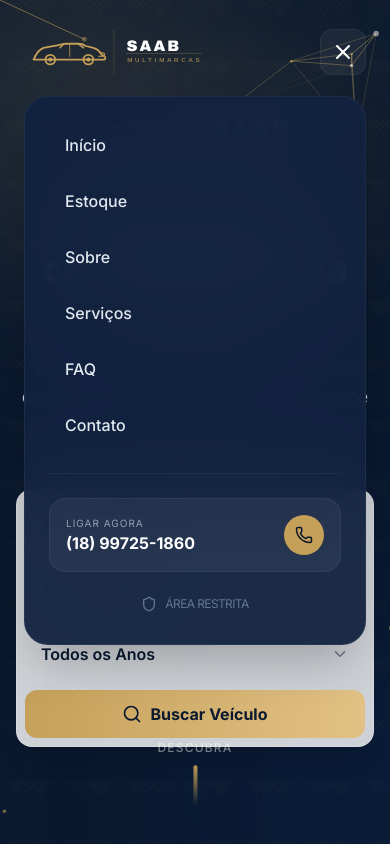
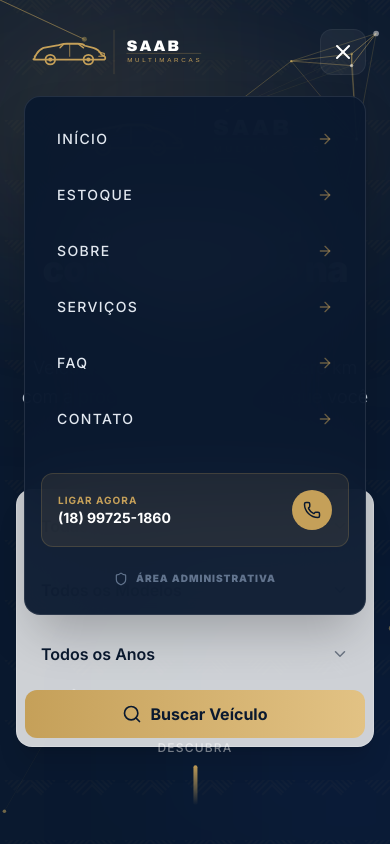
Before and after one commit to GustavoCortezBrito/SaabMultiMarcasSite, a Next.js app: page / in a window 390 px wide. Both pictures are taken after a click on the button 343 px from the left and 52 px from the top of the page. Shown: the top 844 px of the page. Built offline with nearby package versions, Linux system fonts and the light colour scheme.

Commit message:
fix: responsividade mobile e links do header

```diff
--- a/components/About.tsx
+++ b/components/About.tsx
@@ -97,12 +97,12 @@ export default function About() {
               animate={isInView ? { opacity: 1, y: 0 } : {}}
               transition={{ delay: 0.6 + (index * 0.1), duration: 0.6 }}
               whileHover={{ y: -10 }}
-              className="bg-surface p-10 rounded-[2.5rem] border border-slate-100 transition-all duration-300 group hover:shadow-premium"
+              className="bg-surface p-8 md:p-10 rounded-[2rem] md:rounded-[2.5rem] border border-slate-100 transition-all duration-300 group hover:shadow-premium"
             >
-              <div className="w-16 h-16 rounded-2xl bg-white shadow-sm flex items-center justify-center text-accent mb-8 group-hover:bg-accent group-hover:text-white transition-all duration-500 group-hover:rotate-[15deg]">
+              <div className="w-14 h-14 md:w-16 md:h-16 rounded-xl md:rounded-2xl bg-white shadow-sm flex items-center justify-center text-accent mb-6 md:mb-8 group-hover:bg-accent group-hover:text-white transition-all duration-500 group-hover:rotate-[15deg]">
                 {feature.icon}
               </div>
-              <h3 className="text-xl font-bold text-primary mb-4 group-hover:text-accent transition-colors">
+              <h3 className="text-xl font-bold text-primary mb-3 md:mb-4 group-hover:text-accent transition-colors">
                 {feature.title}
               </h3>
               <p className="text-slate-500 text-sm leading-relaxed font-light">
--- a/components/Header.tsx
+++ b/components/Header.tsx
@@ -20,7 +20,7 @@ export default function Header() {
 
   const navItems = [
     { name: "Início", href: "/" },
-    { name: "Estoque", href: "/#veiculos" },
+    { name: "Estoque", href: "/estoque" },
     { name: "Sobre", href: "/#sobre" },
     { name: "Serviços", href: "/#servicos" },
     { name: "FAQ", href: "/#faq" },
@@ -43,25 +43,28 @@ export default function Header() {
             animate={{ opacity: 1, x: 0 }}
             transition={{ duration: 0.6 }}
           >
-            <a href="/" className="block transition-transform hover:scale-105 active:scale-95">
+            <Link href="/" className="block transition-transform hover:scale-105 active:scale-95">
               <Logo size={isScrolled ? "sm" : "md"} />
-            </a>
+            </Link>
           </motion.div>
 
           {/* Desktop Navigation */}
           <nav className="hidden lg:flex items-center gap-10">
             {navItems.map((item, index) => (
-              <motion.a
+              <motion.div
                 key={item.name}
-                href={item.href}
                 initial={{ opacity: 0, y: -10 }}
                 animate={{ opacity: 1, y: 0 }}
                 transition={{ delay: index * 0.1, duration: 0.5 }}
-                className="text-slate-200 hover:text-accent font-medium transition-all relative group text-sm uppercase tracking-widest"
               >
-                {item.name}
-                <span className="absolute -bottom-2 left-0 w-0 h-0.5 bg-accent transition-all duration-300 group-hover:w-full" />
-              </motion.a>
+                <Link
+                  href={item.href}
+                  className="text-slate-200 hover:text-accent font-medium transition-all relative group text-sm uppercase tracking-widest"
+                >
+                  {item.name}
+                  <span className="absolute -bottom-2 left-0 w-0 h-0.5 bg-accent transition-all duration-300 group-hover:w-full" />
+                </Link>
+              </motion.div>
             ))}
           </nav>
 
@@ -116,32 +119,35 @@ export default function Header() {
               animate={{ opacity: 1, height: "auto", y: 0 }}
               exit={{ opacity: 0, height: 0, y: -20 }}
               transition={{ duration: 0.4, ease: "circOut" }}
-              className="lg:hidden overflow-hidden bg-secondary/95 backdrop-blur-2xl rounded-3xl mt-4 border border-white/5 shadow-2xl"
+              className="lg:hidden overflow-hidden bg-primary/95 backdrop-blur-2xl rounded-2xl mt-4 border border-white/10 shadow-2xl"
             >
-              <nav className="flex flex-col gap-2 p-6">
+              <nav className="flex flex-col gap-1 p-4">
                 {navItems.map((item, idx) => (
-                  <motion.a
+                  <motion.div
+                    key={item.name}
                     initial={{ opacity: 0, x: -10 }}
                     animate={{ opacity: 1, x: 0 }}
                     transition={{ delay: idx * 0.05 }}
-                    key={item.name}
-                    href={item.href}
-                    onClick={() => setIsMobileMenuOpen(false)}
-                    className="text-slate-200 hover:text-accent font-medium transition-all py-3 px-4 rounded-xl hover:bg-white/5 flex items-center justify-between group"
                   >
-                    <span>{item.name}</span>
-                    <ArrowRight size={16} className="opacity-0 group-hover:opacity-100 transition-all -translate-x-2 group-hover:translate-x-0" />
-                  </motion.a>
+                    <Link
+                      href={item.href}
+                      onClick={() => setIsMobileMenuOpen(false)}
+                      className="text-slate-200 hover:text-accent font-medium transition-all py-4 px-4 rounded-xl hover:bg-white/5 flex items-center justify-between group border-b border-white/5 last:border-0"
+                    >
+                      <span className="text-sm uppercase tracking-widest">{item.name}</span>
+                      <ArrowRight size={16} className="text-accent/50 group-hover:text-accent transition-all" />
+                    </Link>
+                  </motion.div>
                 ))}
 
-                <div className="mt-4 pt-6 border-t border-white/5 flex flex-col gap-4">
+                <div className="mt-2 pt-4 flex flex-col gap-3">
                   <a
                     href="tel:+5518997251860"
-                    className="flex items-center justify-between gap-2 text-white bg-white/5 p-4 rounded-2xl border border-white/5"
+                    className="flex items-center justify-between gap-2 text-white bg-accent/10 p-4 rounded-xl border border-accent/20"
                   >
                     <div className="flex flex-col">
-                      <span className="text-[10px] text-slate-400 uppercase tracking-widest">Ligar agora</span>
-                      <span className="font-bold">(18) 99725-1860</span>
+                      <span className="text-[10px] text-accent uppercase tracking-widest font-bold">Ligar agora</span>
+                      <span className="font-bold text-sm">(18) 99725-1860</span>
                     </div>
                     <div className="w-10 h-10 rounded-full bg-accent flex items-center justify-center text-primary">
                       <Phone size={18} />
@@ -151,10 +157,10 @@ export default function Header() {
                   <Link
                     href="/admin/login"
                     onClick={() => setIsMobileMenuOpen(false)}
-                    className="flex items-center justify-center gap-2 text-slate-500 hover:text-accent transition-colors py-2"
+                    className="flex items-center justify-center gap-2 text-slate-500 hover:text-accent transition-colors py-3"
                   >
-                    <Shield size={16} />
-                    <span className="text-xs uppercase tracking-tighter">Área Restrita</span>
+                    <Shield size={14} />
+                    <span className="text-[10px] uppercase tracking-widest font-black">Área Administrativa</span>
                   </Link>
                 </div>
               </nav>
--- a/components/Services.tsx
+++ b/components/Services.tsx
@@ -43,7 +43,7 @@ export default function Services() {
   ];
 
   return (
-    <section id="servicos" ref={ref} className="py-24 px-6 bg-primary relative overflow-hidden">
+    <section id="servicos" ref={ref} className="py-20 md:py-24 px-6 bg-primary relative overflow-hidden">
       {/* Dynamic Background */}
       <div className="absolute top-0 left-0 w-full h-full opacity-10 pointer-events-none">
         <div className="absolute top-1/4 left-1/4 w-[500px] h-[500px] bg-accent/20 blur-[150px] rounded-full" />
@@ -55,17 +55,17 @@ export default function Services() {
           initial={{ opacity: 0, y: 30 }}
           animate={isInView ? { opacity: 1, y: 0 } : {}}
           transition={{ duration: 0.8 }}
-          className="text-center mb-20"
+          className="text-center mb-16 md:mb-20"
         >
           <h2 className="text-4xl md:text-6xl font-black text-white mb-6 tracking-tight">
             Nossos <span className="text-gradient-gold">Serviços</span>
           </h2>
-          <p className="text-slate-400 text-lg max-w-2xl mx-auto font-light leading-relaxed">
+          <p className="text-slate-400 text-base md:text-lg max-w-2xl mx-auto font-light leading-relaxed">
             Soluções completas para você realizar o melhor negócio com segurança e agilidade.
           </p>
         </motion.div>
 
-        <div className="grid md:grid-cols-2 lg:grid-cols-3 gap-8">
+        <div className="grid md:grid-cols-2 lg:grid-cols-3 gap-6 md:gap-8">
           {services.map((service, index) => (
             <motion.div
               key={index}
@@ -73,12 +73,12 @@ export default function Services() {
               animate={isInView ? { opacity: 1, scale: 1 } : {}}
               transition={{ delay: 0.2 + (index * 0.1), duration: 0.6 }}
               whileHover={{ y: -10, backgroundColor: "rgba(255, 255, 255, 0.05)" }}
-              className="p-10 rounded-[2.5rem] border border-white/5 bg-white/5 backdrop-blur-sm transition-all duration-500 group"
+              className="p-8 md:p-10 rounded-[2rem] md:rounded-[2.5rem] border border-white/5 bg-white/5 backdrop-blur-sm transition-all duration-500 group"
             >
-              <div className="w-16 h-16 rounded-2xl bg-accent/10 flex items-center justify-center text-accent mb-8 group-hover:bg-accent group-hover:text-primary transition-all duration-500">
+              <div className="w-14 h-14 md:w-16 md:h-16 rounded-xl md:rounded-2xl bg-accent/10 flex items-center justify-center text-accent mb-6 md:mb-8 group-hover:bg-accent group-hover:text-primary transition-all duration-500">
                 {service.icon}
               </div>
-              <h3 className="text-2xl font-bold text-white mb-4 tracking-tight group-hover:text-accent transition-colors">
+              <h3 className="text-xl md:text-2xl font-bold text-white mb-3 md:mb-4 tracking-tight group-hover:text-accent transition-colors">
                 {service.title}
               </h3>
               <p className="text-slate-400 text-sm leading-relaxed font-light">
```
Also changed, not shown: components/Contact.tsx (+24 -24 lines).
